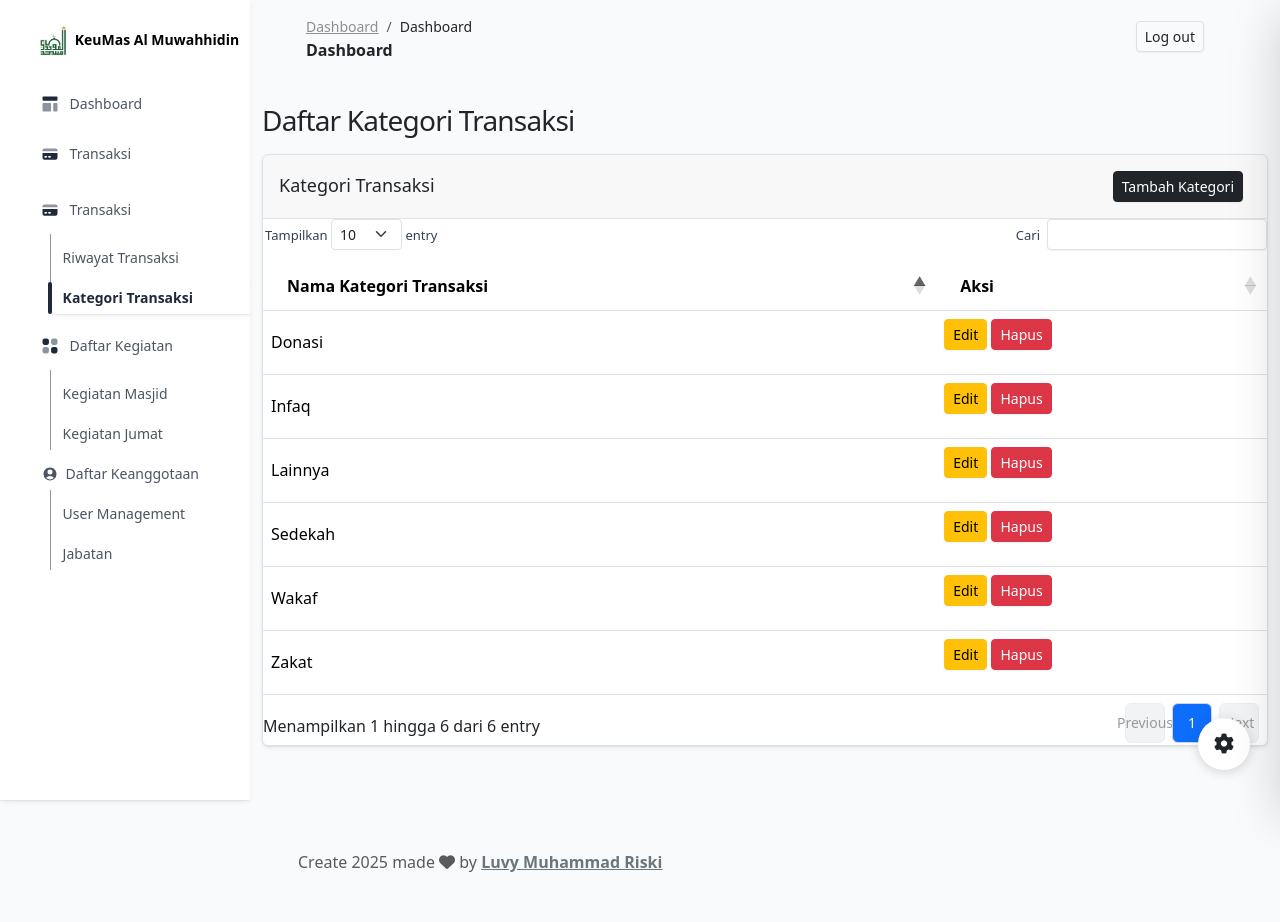
After one commit to vy09/masjid-al-muwahhidiin, a Laravel app: page /kategori_transaksi in a window 1280 px wide. The commit adds this page. Run offline with Laravel 12, Linux system fonts and the light colour scheme; a user stored in the database is signed in; data comes from the database, SQL or seed files in the repository; style sheets or scripts are compiled from the project's sources; some libraries are stand-ins or nearby versions; some web fonts are replaced.

Commit message:
Implement Kategori Transaksi management with create, edit, and index views; update routes and controller methods for improved functionality

```diff
--- a/app/Http/Controllers/KategoriTransaksiController.php
+++ b/app/Http/Controllers/KategoriTransaksiController.php
@@ -7,56 +7,58 @@ use App\Models\KategoriTransaksi;
 
 class KategoriTransaksiController extends Controller
 {
-    //buatkan kategori transaksi
-    public function create(Request $request)
+    public function index()
+    {
+        $kategoriTransaksi = KategoriTransaksi::orderBy('created_at', 'desc')->get();
+        return view('transaksi.kategori_transaksi.index', compact('kategoriTransaksi'));
+    }
+
+    public function create()
+    {
+        return view('transaksi.kategori_transaksi.create');
+    }
+    public function store(Request $request)
     {
         $request->validate([
-            'id' => 'required|integer',
-            'kategori_transaksi' => 'required|string|max:255',
+            'nama_kategori' => 'required|string|max:255',
         ], [
-            'kategori_transaksi.required' => 'Kategori Transaksi wajib diisi',
-            'kategori_transaksi.string' => 'Kategori Transaksi harus berupa string',
-            'kategori_transaksi.max' => 'Kategori Transaksi tidak boleh lebih dari 255 karakter',
+            'nama_kategori.required' => 'Nama Kategori wajib diisi',
+            'nama_kategori.string' => 'Nama Kategori harus berupa string',
+            'nama_kategori.max' => 'Nama Kategori tidak boleh lebih dari 255 karakter',
         ]);
-        $kategoriTransaksi = new KategoriTransaksi();
-        $kategoriTransaksi->kategori_transaksi = $request->kategori_transaksi;
-        $kategoriTransaksi->save();
-        return redirect()->route('kategori_transaksi.index')->with('success', 'Kategori Transaksi berhasil ditambahkan.');
-    }
-    public function index()
-    {
-        $kategoriTransaksi = KategoriTransaksi::all();
-        return view('kategori_transaksi.index', compact('kategoriTransaksi'));
+
+        KategoriTransaksi::create([
+            'nama_kategori' => ucwords($request->nama_kategori),
+        ]);
+
+        return redirect()->route('kategoriTransaksi.index')->with('success', 'Kategori Transaksi berhasil ditambahkan.');
     }
 
-    public function show($id)
-    {
-        $kategoriTransaksi = KategoriTransaksi::findOrFail($id);
-        return view('kategori_transaksi.show', compact('kategoriTransaksi'));
-    }
     public function edit($id)
     {
         $kategoriTransaksi = KategoriTransaksi::findOrFail($id);
-        return view('kategori_transaksi.edit', compact('kategoriTransaksi'));
+        return view('transaksi.kategori_transaksi.edit', compact('kategoriTransaksi'));
     }
     public function update(Request $request, $id)
     {
         $request->validate([
-            'kategori_transaksi' => 'required|string|max:255',
+            'nama_kategori' => 'required|string|max:255',
         ], [
-            'kategori_transaksi.required' => 'Kategori Transaksi wajib diisi',
-            'kategori_transaksi.string' => 'Kategori Transaksi harus berupa string',
-            'kategori_transaksi.max' => 'Kategori Transaksi tidak boleh lebih dari 255 karakter',
+            'nama_kategori.required' => 'Nama Kategori wajib diisi',
+            'nama_kategori.string' => 'Nama Kategori harus berupa string',
+            'nama_kategori.max' => 'Nama Kategori tidak boleh lebih dari 255 karakter',
         ]);
         $kategoriTransaksi = KategoriTransaksi::findOrFail($id);
-        $kategoriTransaksi->kategori_transaksi = $request->kategori_transaksi;
+        $kategoriTransaksi->nama_kategori = ucwords($request->nama_kategori);
         $kategoriTransaksi->save();
-        return redirect()->route('kategori_transaksi.index')->with('success', 'Kategori Transaksi berhasil diupdate.');
+
+        return redirect()->route('kategoriTransaksi.index')->with('success', 'Kategori Transaksi berhasil diupdate.');
     }
     public function destroy($id)
     {
         $kategoriTransaksi = KategoriTransaksi::findOrFail($id);
         $kategoriTransaksi->delete();
-        return redirect()->route('kategori_transaksi.index')->with('success', 'Kategori Transaksi berhasil dihapus.');
+
+        return redirect()->route('kategoriTransaksi.index')->with('success', 'Kategori Transaksi berhasil dihapus.');
     }
 }
--- a/resources/views/components/app/sidebar.blade.php
+++ b/resources/views/components/app/sidebar.blade.php
@@ -61,6 +61,40 @@
                     <span class="nav-link-text ms-1">Transaksi</span>
                 </a>
             </li>
+            <li class="nav-item mt-2">
+                <a class="nav-link">
+                    <div class="icon icon-shape icon-sm px-0 text-center d-flex align-items-center justify-content-center">
+                        <svg width="30px" height="30px" viewBox="0 0 48 48" version="1.1"
+                            xmlns="http://www.w3.org/2000/svg" xmlns:xlink="http://www.w3.org/1999/xlink">
+                            <title>Transaksi</title>
+                            <g id="table" stroke="none" stroke-width="1" fill="none" fill-rule="evenodd">
+                                <g id="wallet" stroke="none" stroke-width="1" fill="none" fill-rule="evenodd">
+                                    <g id="credit-card" transform="translate(12.000000, 15.000000)" fill="#FFFFFF">
+                                        <path class="color-background"
+                                            d="M3,0 C1.343145,0 0,1.343145 0,3 L0,4.5 L24,4.5 L24,3 C24,1.343145 22.6569,0 21,0 L3,0 Z"
+                                            id="Path" fill-rule="nonzero"></path>
+                                        <path class="color-foreground"
+                                            d="M24,7.5 L0,7.5 L0,15 C0,16.6569 1.343145,18 3,18 L21,18 C22.6569,18 24,16.6569 24,15 L24,7.5 Z M3,13.5 C3,12.67155 3.67158,12 4.5,12 L6,12 C6.82842,12 7.5,12.67155 7.5,13.5 C7.5,14.32845 6.82842,15 6,15 L4.5,15 C3.67158,15 3,14.32845 3,13.5 Z M10.5,12 C9.67158,12 9,12.67155 9,13.5 C9,14.32845 9.67158,15 10.5,15 L12,15 C12.82845,15 13.5,14.32845 13.5,13.5 C13.5,12.67155 12.82845,12 12,12 L10.5,12 Z"
+                                            id="Shape"></path>
+                                    </g>
+                                </g>
+                            </g>
+                        </svg>
+                    </div>
+                    <span class="nav-link-text ms-1">Transaksi</span>
+                </a>
+            </li>
+            <li class="nav-item border-start my-0 pt-2">
+                <a class="nav-link position-relative ms-0 ps-2 py-2 {{ is_current_route('transaksi.index') ? 'active' : '' }}" href="{{ route('transaksi.index') }}">
+                    <span class=" nav-link-text ms-1">Riwayat Transaksi</span>
+                </a>
+            </li>
+            <li class="nav-item border-start my-0 pt-2">
+                <a class="nav-link position-relative ms-0 ps-2 py-2 {{ is_current_route('kategoriTransaksi.index') ? 'active' : '' }}" href="{{ route('kategoriTransaksi.index') }}">
+                    <span class=" nav-link-text ms-1">Kategori Transaksi</span>
+                </a>
+            </li>
+
             <li class="nav-item mt-2">
                 <a class="nav-link">
                     <div class="icon icon-shape icon-sm px-0 text-center d-flex align-items-center justify-content-center">
--- /dev/null
+++ b/resources/views/transaksi/kategori_transaksi/index.blade.php
@@ -0,0 +1,74 @@
+<x-app-layout :title="'Transaksi Masjid'">
+    <main class="main-content position-relative max-height-vh-100 h-100 border-radius-lg ">
+        <x-app.navbar />
+        <div class="container my-3 py-3">
+            <div class="row">
+                <div class="col-md-12">
+                    <div class="mb-md-0 mb-4">
+                        <h3 class="font-weight-semibold mb-1">Daftar Kategori Transaksi</h3>
+                        <p class="text-sm mb-3"></p>
+                    </div>
+                    <div class="row">
+                        <div class="col-12">
+                            <div class="card border shadow-xs mb-4">
+                                <div class="card-header border-bottom pb-0">
+                                    <div class="d-sm-flex align-items-center mb-3">
+                                        <div>
+                                            <h6 class="font-weight-semibold text-lg mb-0">Kategori Transaksi</h6>
+                                            <p class="text-sm mb-sm-0"></p>
+                                        </div>
+                                        <div class="ms-auto d-flex">
+                                            <a type="button" href="{{ route('kategoriTransaksi.create') }}"
+                                                class="btn btn-sm btn-dark btn-icon d-flex align-items-center mb-0 me-2">
+                                                <span class="btn-inner--text">Tambah Kategori</span>
+                                            </a>
+                                        </div>
+                                    </div>
+                                    @if (session('success'))
+                                    <script>
+                                        setTimeout(function() {
+                                            document.getElementById('alert').style.display = 'none';
+                                        }, 3000);
+                                    </script>
+                                    <div class="alert alert-success alert-dismissible fade show" role="alert" id="alert">
+                                        {{ session('success') }}
+                                        <button type="button" class="btn-close" data-bs-dismiss="alert" aria-label="Close"></button>
+                                    </div>
+                                    @endif
+                                </div>
+                                <div class="card-body px-0 py-0">
+                                    <div class="table-responsive p-0">
+                                        <table class="table align-items-center justify-content-center mb-0 dataTable">
+                                            <thead class="bg-gray-100">
+                                                <tr>
+                                                    <th>Nama Kategori Transaksi</th>
+                                                    <th>Aksi</th>
+                                                </tr>
+                                            </thead>
+                                            <tbody>
+                                                @foreach($kategoriTransaksi as $k)
+                                                <tr>
+                                                    <td>{{ $k->nama_kategori }}</td>
+                                                    <td>
+                                                        <a href="{{ route('kategoriTransaksi.edit', $k->id) }}" class="btn btn-warning btn-sm">Edit</a>
+                                                        <form action="{{ route('kategoriTransaksi.destroy', $k->id) }}" method="POST" style="display:inline;" onsubmit="return confirm('Apakah Anda yakin ingin menghapus kategori ini?')">
+                                                            @csrf
+                                                            @method('DELETE')
+                                                            <button type="submit" class="btn btn-danger btn-sm">Hapus</button>
+                                                        </form>
+                                                    </td>
+                                                </tr>
+                                                @endforeach
+                                            </tbody>
+                                        </table>
+                                    </div>
+                                </div>
+                            </div>
+                        </div>
+                    </div>
+                </div>
+            </div>
+        </div>
+        <x-app.footer />
+    </main>
+</x-app-layout>
--- a/routes/web.php
+++ b/routes/web.php
@@ -13,6 +13,7 @@ use App\Http\Controllers\KegiatanMasjidController;
 use App\Http\Controllers\KegiatanController;
 use App\Http\Controllers\DasbordController;
 use App\Http\Controllers\HomepageController;
+use App\Http\Controllers\KategoriTransaksiController;
 use App\Http\Controllers\KegiatanJumatController;
 use Illuminate\Support\Facades\Http;
 
@@ -136,6 +137,15 @@ Route::get('/transaksi/{id}', [TransaksiController::class, 'show'])->name('trans
 Route::get('/transaksi/{id}/edit', [TransaksiController::class, 'edit'])->name('transaksi.edit')->middleware('auth');
 Route::put('/transaksi/{id}', [TransaksiController::class, 'update'])->name('transaksi.update')->middleware('auth');
 Route::delete('/transaksi/{id}', [TransaksiController::class, 'destroy'])->name('transaksi.destroy')->middleware('auth');
+
+// Kategori Transaksi
+Route::get('/kategori_transaksi', [KategoriTransaksiController::class, 'index'])->name('kategoriTransaksi.index')->middleware('auth');
+Route::get('/kategori_transaksi/create', [KategoriTransaksiController::class, 'create'])->name('kategoriTransaksi.create')->middleware('auth');
+Route::post('/kategori_transaksi', [KategoriTransaksiController::class, 'store'])->name('kategoriTransaksi.store')->middleware('auth');
+Route::get('/kategori_transaksi/{id}/edit', [KategoriTransaksiController::class, 'edit'])->name('kategoriTransaksi.edit')->middleware('auth');
+Route::put('/kategori_transaksi/{id}', [KategoriTransaksiController::class, 'update'])->name('kategoriTransaksi.update')->middleware('auth');
+Route::delete('/kategori_transaksi/{id}', [KategoriTransaksiController::class, 'destroy'])->name('kategoriTransaksi.destroy')->middleware('auth');
+
 //buttondownloadlaporan
 Route::get('/laporan/bulanan/download', [TransaksiController::class, 'downloadPdf'])->name('laporan.bulanan.download');
 // Kegiatan Masjid
```
Also changed, not shown: resources/views/transaksi/kategori_transaksi/create.blade.php (added, +50 -0 lines), resources/views/transaksi/kategori_transaksi/edit.blade.php (added, +51 -0 lines), database/migrations/2025_04_15_033510_create_kegiatan_masjids_table.php.
